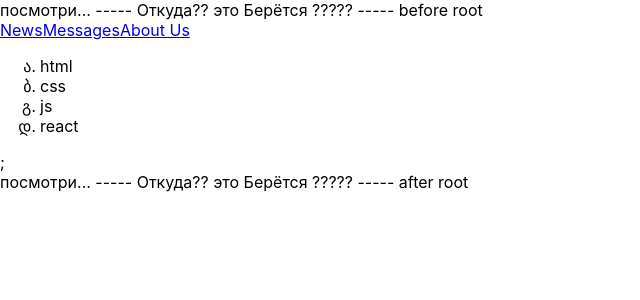
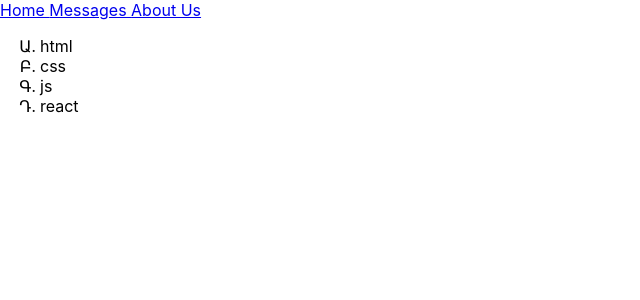
Before and after one commit to theDiligentStudent/react_with_dima_01, a React (Create React App) app in the folder my-app/: page / in a window 1280 px wide. Shown: the top 300 px of the page, without its empty margins (0-640 px from the left). Built offline with nearby package versions, Linux system fonts and the light colour scheme.

Commit message:
Lesson 7 part 4 ---- 31/05/24 ---- Немногожечко видоизменил К. пока пересматривал Последнюю часть этого Ур.-а

```diff
--- a/my-app/src/App.css
+++ b/my-app/src/App.css
@@ -1,3 +1,3 @@
 ul li {
-  list-style-type: georgian;
+  list-style-type:armenian
 }
--- a/my-app/src/App.js
+++ b/my-app/src/App.js
@@ -5,17 +5,20 @@ const App = () => {
   return (
     <div>
       <Header />
-      <Technologies />;
+      <Head />
+      <Technologies />
     </div>
   );
 };
 
+const Head = () => {};
+
 const Header = () => {
   return (
     <div>
-      <a href='#'>News</a>
-      <a href='#'>Messages</a>
-      <a href='#'>About Us</a>
+      <a href='#s'>Home </a>
+      <a href='#'> Messages </a>
+      <a href='#'> About Us</a>
     </div>
   );
 };
@@ -26,13 +29,11 @@ const Technologies = () => {
       <ul>
         <li>html</li>
         <li>css</li>
-        <li>js </li>
-        <li>react </li>
+        <li>js</li>
+        <li>react</li>
       </ul>
     </div>
   );
 };
 
-// Technologies
-
 export default App;
--- a/my-app/src/index.js
+++ b/my-app/src/index.js
@@ -7,9 +7,9 @@ import reportWebVitals from './reportWebVitals';
 const root = ReactDOM.createRoot(document.getElementById('root'));
 root.render(
   <React.StrictMode>
-   посмотри... ----- Откуда?? это Берётся ????? ----- before root
+   {/* посмотри... ----- Откуда?? это Берётся ????? ----- before root */}
     <App />
-   посмотри... ----- Откуда?? это Берётся ????? ----- after root
+   {/* посмотри... ----- Откуда?? это Берётся ????? ----- after root */}
   </React.StrictMode>
 );
 
```
